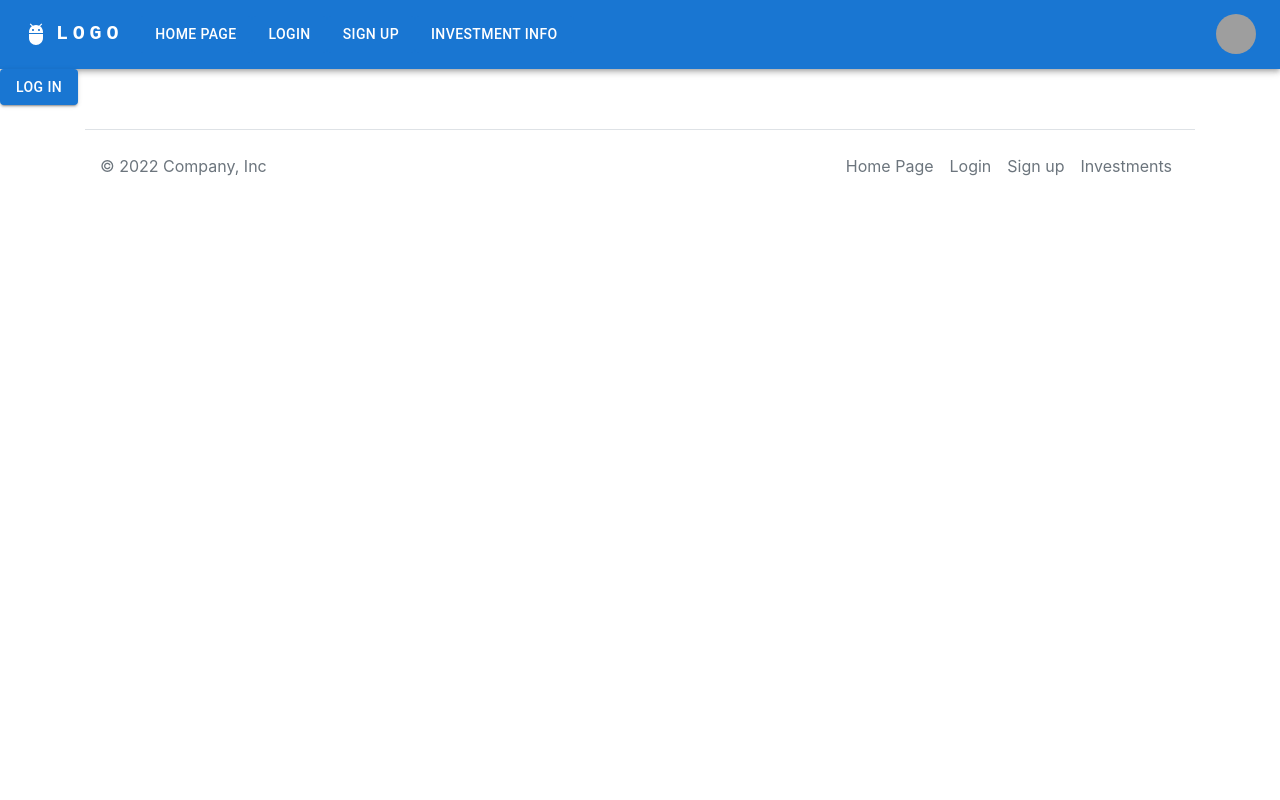
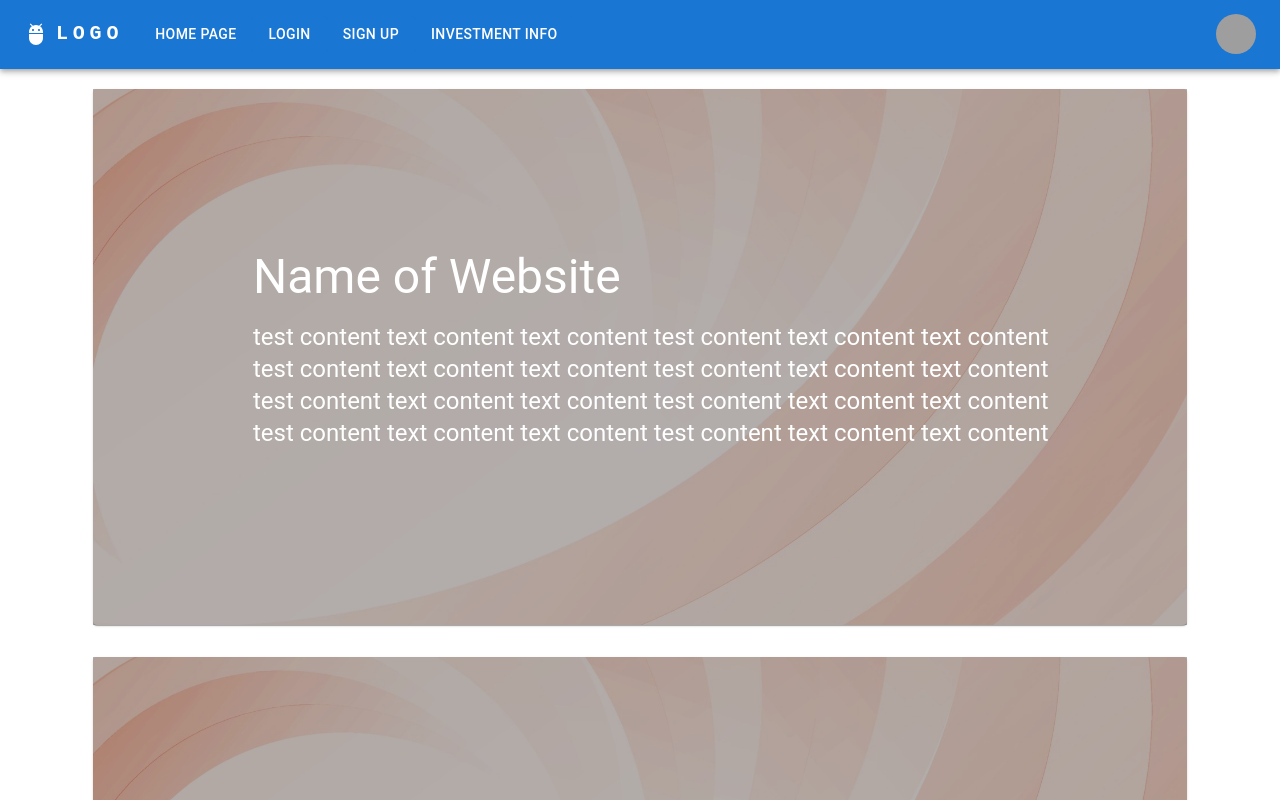
Before and after one commit to evelyn-tse/ghh-2022, a React (Create React App) app: page /home_page in a window 1280 px wide. Shown: the top 800 px of the page. Built offline with nearby package versions, Linux system fonts and the light colour scheme; grey boxes are pictures that could not be loaded.

Commit message:
link home page

```diff
--- /dev/null
+++ b/src/Components/HomePage/Home.js
@@ -0,0 +1,14 @@
+import React from "react";
+import MainCard from "../Roi/MainCard.js";
+import image2 from "./image2.jpg";
+
+const Home = () => {
+  return (
+    <div>
+        <MainCard image={image2} imageText={"image2"} title={"Name of Website"} content={"test content text content text content test content text content text content test content text content text content test content text content text content test content text content text content test content text content text content test content text content text content test content text content text content "} linkText={"test linke text"}/>
+        <MainCard image={image2} imageText={"image2"} title={"Who we are"} content={"test content text content text content test content text content text content test content text content text content test content text content text content test content text content text content test content text content text content test content text content text content test content text content text content "} linkText={"test linke text"}/>
+    </div>
+  );
+};
+
+export default Home;
--- a/src/Components/Roi/MainCard.css
+++ b/src/Components/Roi/MainCard.css
@@ -1,7 +1,7 @@
 .MainCard {
     margin-left: 93px;
     margin-right: 93px;
-    margin-top: 0px;
+    margin-top: 20px;
 }
 
 .Content {
--- a/src/routes/HomePage.js
+++ b/src/routes/HomePage.js
@@ -1,10 +1,13 @@
 import Button from '@mui/material/Button'
 import { Outlet, Link } from "react-router-dom";
+import Home from "../Components/HomePage/Home.js";
+
 // import  NavBar  from "../NavBar"
 export default function HomePage(props){
     return (<>
     {/* <AllCards /> */}
     {/* <NavBar /> */}
-    <Button variant="contained"><Link style={{textDecoration: 'none', color: 'white'}} to={`../login/`}>Log In</Link></Button>
+    {/* <Button variant="contained"><Link style={{textDecoration: 'none', color: 'white'}} to={`../login/`}>Log In</Link></Button> */}
+    <Home/>
     </>);
 }
```
Also changed, not shown: src/Components/HomePage/image2.jpg (added).
